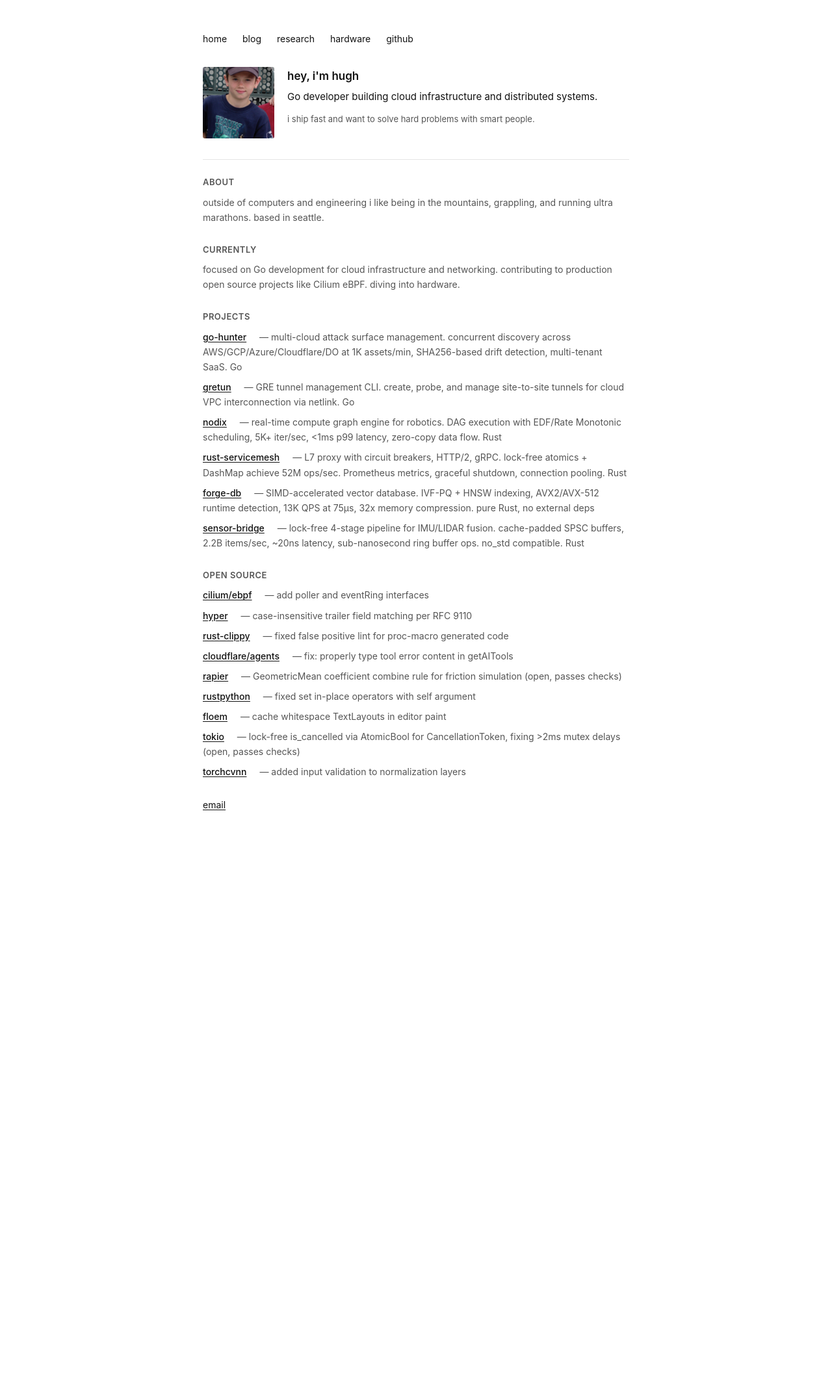
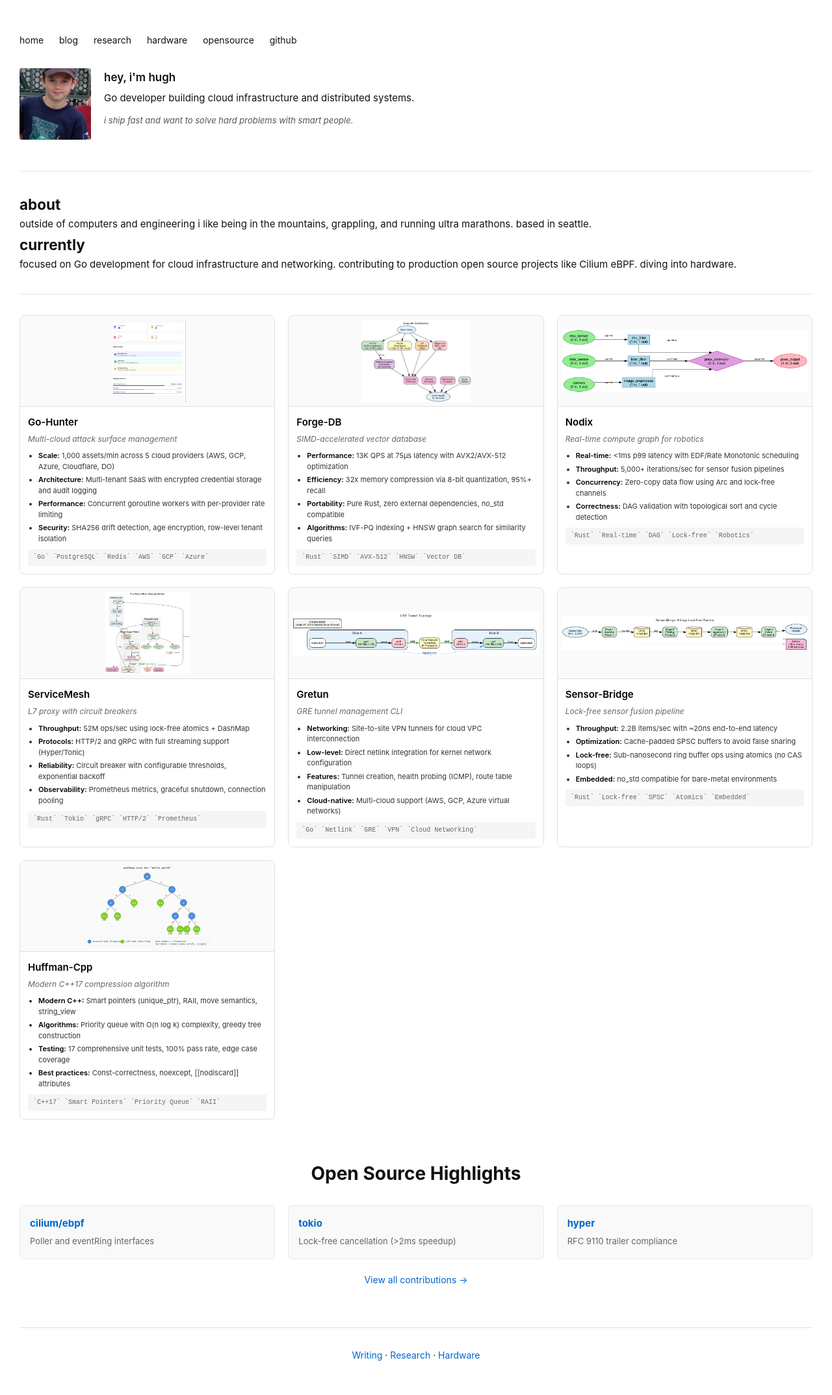
Before and after one commit to HueCodes/HueCodes.github.io, a Jekyll site: the page built from index.md, in a window 1280 px wide. Shown: the whole page at 65% size. Built offline with Jekyll 4.4.1, drawn with Linux system fonts in a browser that asks for light colours; before the commit the page ends 1326 px from its top, so only the background shows below that.

Commit message:
Launch new grid homepage with 4-column projects, about sections, and opensource nav

```diff
--- a/index.md
+++ b/index.md
@@ -1,5 +1,5 @@
 ---
-layout: default
+layout: grid
 title: home
 ---
 
@@ -8,6 +8,7 @@ title: home
   <a href="/blog">blog</a>
   <a href="/research">research</a>
   <a href="/hardware">hardware</a>
+  <a href="/opensource">opensource</a>
   <a href="https://github.com/HueCodes">github</a>
 </nav>
 
@@ -34,76 +35,148 @@ title: home
   <p>focused on Go development for cloud infrastructure and networking. contributing to production open source projects like Cilium eBPF. diving into hardware.</p>
 </div>
 
-<div class="section">
-  <h2>projects</h2>
-  <div class="project">
-    <a href="https://github.com/HueCodes/Go-Hunter">go-hunter</a>
-    <span>multi-cloud attack surface management. concurrent discovery across AWS/GCP/Azure/Cloudflare/DO at 1K assets/min, SHA256-based drift detection, multi-tenant SaaS. Go</span>
-  </div>
-  <div class="project">
-    <a href="https://github.com/HueCodes/gretun">gretun</a>
-    <span>GRE tunnel management CLI. create, probe, and manage site-to-site tunnels for cloud VPC interconnection via netlink. Go</span>
-  </div>
-  <div class="project">
-    <a href="https://github.com/HueCodes/nodix">nodix</a>
-    <span>real-time compute graph engine for robotics. DAG execution with EDF/Rate Monotonic scheduling, 5K+ iter/sec, <1ms p99 latency, zero-copy data flow. Rust</span>
-  </div>
-  <div class="project">
-    <a href="https://github.com/HueCodes/Rust-ServiceMesh">rust-servicemesh</a>
-    <span>L7 proxy with circuit breakers, HTTP/2, gRPC. lock-free atomics + DashMap achieve 52M ops/sec. Prometheus metrics, graceful shutdown, connection pooling. Rust</span>
-  </div>
-  <div class="project">
-    <a href="https://github.com/HueCodes/forge-db">forge-db</a>
-    <span>SIMD-accelerated vector database. IVF-PQ + HNSW indexing, AVX2/AVX-512 runtime detection, 13K QPS at 75µs, 32x memory compression. pure Rust, no external deps</span>
-  </div>
-  <div class="project">
-    <a href="https://github.com/HueCodes/Sensor-Bridge">sensor-bridge</a>
-    <span>lock-free 4-stage pipeline for IMU/LIDAR fusion. cache-padded SPSC buffers, 2.2B items/sec, ~20ns latency, sub-nanosecond ring buffer ops. no_std compatible. Rust</span>
-  </div>
+<hr class="divider">
+
+<div class="grid-portfolio">
+
+  <!-- Projects -->
+  <section class="projects-grid">
+    <!-- Go-Hunter -->
+    <article class="project-card">
+      <img src="/assets/images/projects/go-hunter-dashboard.png" alt="Go-Hunter">
+      <div class="card-content">
+        <h3><a href="https://github.com/HueCodes/Go-Hunter">Go-Hunter</a></h3>
+        <p class="tagline">Multi-cloud attack surface management</p>
+        <ul>
+          <li><strong>Scale:</strong> 1,000 assets/min across 5 cloud providers (AWS, GCP, Azure, Cloudflare, DO)</li>
+          <li><strong>Architecture:</strong> Multi-tenant SaaS with encrypted credential storage and audit logging</li>
+          <li><strong>Performance:</strong> Concurrent goroutine workers with per-provider rate limiting</li>
+          <li><strong>Security:</strong> SHA256 drift detection, age encryption, row-level tenant isolation</li>
+        </ul>
+        <p class="tech">`Go` `PostgreSQL` `Redis` `AWS` `GCP` `Azure`</p>
+      </div>
+    </article>
+
+    <!-- Forge-DB -->
+    <article class="project-card">
+      <img src="/assets/images/projects/forge-db-architecture.png" alt="Forge-DB">
+      <div class="card-content">
+        <h3><a href="https://github.com/HueCodes/forge-db">Forge-DB</a></h3>
+        <p class="tagline">SIMD-accelerated vector database</p>
+        <ul>
+          <li><strong>Performance:</strong> 13K QPS at 75µs latency with AVX2/AVX-512 optimization</li>
+          <li><strong>Efficiency:</strong> 32x memory compression via 8-bit quantization, 95%+ recall</li>
+          <li><strong>Portability:</strong> Pure Rust, zero external dependencies, no_std compatible</li>
+          <li><strong>Algorithms:</strong> IVF-PQ indexing + HNSW graph search for similarity queries</li>
+        </ul>
+        <p class="tech">`Rust` `SIMD` `AVX-512` `HNSW` `Vector DB`</p>
+      </div>
+    </article>
+
+    <!-- Nodix -->
+    <article class="project-card">
+      <img src="/assets/images/projects/nodix-sensor-fusion.png" alt="Nodix">
+      <div class="card-content">
+        <h3><a href="https://github.com/HueCodes/nodix">Nodix</a></h3>
+        <p class="tagline">Real-time compute graph for robotics</p>
+        <ul>
+          <li><strong>Real-time:</strong> <1ms p99 latency with EDF/Rate Monotonic scheduling</li>
+          <li><strong>Throughput:</strong> 5,000+ iterations/sec for sensor fusion pipelines</li>
+          <li><strong>Concurrency:</strong> Zero-copy data flow using Arc and lock-free channels</li>
+          <li><strong>Correctness:</strong> DAG validation with topological sort and cycle detection</li>
+        </ul>
+        <p class="tech">`Rust` `Real-time` `DAG` `Lock-free` `Robotics`</p>
+      </div>
+    </article>
+
+    <!-- ServiceMesh -->
+    <article class="project-card">
+      <img src="/assets/images/projects/servicemesh-architecture.png" alt="ServiceMesh">
+      <div class="card-content">
+        <h3><a href="https://github.com/HueCodes/Rust-ServiceMesh">ServiceMesh</a></h3>
+        <p class="tagline">L7 proxy with circuit breakers</p>
+        <ul>
+          <li><strong>Throughput:</strong> 52M ops/sec using lock-free atomics + DashMap</li>
+          <li><strong>Protocols:</strong> HTTP/2 and gRPC with full streaming support (Hyper/Tonic)</li>
+          <li><strong>Reliability:</strong> Circuit breaker with configurable thresholds, exponential backoff</li>
+          <li><strong>Observability:</strong> Prometheus metrics, graceful shutdown, connection pooling</li>
+        </ul>
+        <p class="tech">`Rust` `Tokio` `gRPC` `HTTP/2` `Prometheus`</p>
+      </div>
+    </article>
+
+    <!-- Gretun -->
+    <article class="project-card">
+      <img src="/assets/images/projects/gretun-tunnel.png" alt="Gretun">
+      <div class="card-content">
+        <h3><a href="https://github.com/HueCodes/gretun">Gretun</a></h3>
+        <p class="tagline">GRE tunnel management CLI</p>
+        <ul>
+          <li><strong>Networking:</strong> Site-to-site VPN tunnels for cloud VPC interconnection</li>
+          <li><strong>Low-level:</strong> Direct netlink integration for kernel network configuration</li>
+          <li><strong>Features:</strong> Tunnel creation, health probing (ICMP), route table manipulation</li>
+          <li><strong>Cloud-native:</strong> Multi-cloud support (AWS, GCP, Azure virtual networks)</li>
+        </ul>
+        <p class="tech">`Go` `Netlink` `GRE` `VPN` `Cloud Networking`</p>
+      </div>
+    </article>
+
+    <!-- Sensor-Bridge -->
+    <article class="project-card">
+      <img src="/assets/images/projects/sensor-bridge-pipeline.png" alt="Sensor-Bridge">
+      <div class="card-content">
+        <h3><a href="https://github.com/HueCodes/Sensor-Bridge">Sensor-Bridge</a></h3>
+        <p class="tagline">Lock-free sensor fusion pipeline</p>
+        <ul>
+          <li><strong>Throughput:</strong> 2.2B items/sec with ~20ns end-to-end latency</li>
+          <li><strong>Optimization:</strong> Cache-padded SPSC buffers to avoid false sharing</li>
+          <li><strong>Lock-free:</strong> Sub-nanosecond ring buffer ops using atomics (no CAS loops)</li>
+          <li><strong>Embedded:</strong> no_std compatible for bare-metal environments</li>
+        </ul>
+        <p class="tech">`Rust` `Lock-free` `SPSC` `Atomics` `Embedded`</p>
+      </div>
+    </article>
+
+    <!-- Huffman-Cpp -->
+    <article class="project-card">
+      <img src="/assets/images/projects/huffman-tree.svg" alt="Huffman-Cpp">
+      <div class="card-content">
+        <h3><a href="https://github.com/HueCodes/Compression-Algo-Huffman">Huffman-Cpp</a></h3>
+        <p class="tagline">Modern C++17 compression algorithm</p>
+        <ul>
+          <li><strong>Modern C++:</strong> Smart pointers (unique_ptr), RAII, move semantics, string_view</li>
+          <li><strong>Algorithms:</strong> Priority queue with O(n log k) complexity, greedy tree construction</li>
+          <li><strong>Testing:</strong> 17 comprehensive unit tests, 100% pass rate, edge case coverage</li>
+          <li><strong>Best practices:</strong> Const-correctness, noexcept, [[nodiscard]] attributes</li>
+        </ul>
+        <p class="tech">`C++17` `Smart Pointers` `Priority Queue` `RAII`</p>
+      </div>
+    </article>
+  </section>
+
+  <!-- Open Source Highlights -->
+  <section class="oss">
+    <h2>Open Source Highlights</h2>
+    <div class="oss-grid">
+      <div class="oss-item">
+        <a href="https://github.com/cilium/ebpf/pull/1945"><strong>cilium/ebpf</strong></a>
+        <p>Poller and eventRing interfaces</p>
+      </div>
+      <div class="oss-item">
+        <a href="https://github.com/tokio-rs/tokio/pull/7874"><strong>tokio</strong></a>
+        <p>Lock-free cancellation (>2ms speedup)</p>
+      </div>
+      <div class="oss-item">
+        <a href="https://github.com/hyperium/hyper/pull/4011"><strong>hyper</strong></a>
+        <p>RFC 9110 trailer compliance</p>
+      </div>
+    </div>
+    <p style="text-align: center; margin-top: 20px;">
+      <a href="/opensource" style="color: #0066cc; text-decoration: none; font-size: 14px;">View all contributions →</a>
+    </p>
+  </section>
+
+  <footer>
+    <p><a href="/blog">Writing</a> · <a href="/research">Research</a> · <a href="/hardware">Hardware</a></p>
+  </footer>
 </div>
-
-<div class="section">
-  <h2>open source</h2>
-  <div class="project">
-    <a href="https://github.com/cilium/ebpf/pull/1945">cilium/ebpf</a>
-    <span>add poller and eventRing interfaces</span>
-  </div>
-  <div class="project">
-    <a href="https://github.com/hyperium/hyper/pull/4011">hyper</a>
-    <span>case-insensitive trailer field matching per RFC 9110</span>
-  </div>
-  <div class="project">
-    <a href="https://github.com/rust-lang/rust-clippy/pull/16402">rust-clippy</a>
-    <span>fixed false positive lint for proc-macro generated code</span>
-  </div>
-  <div class="project">
-    <a href="https://github.com/cloudflare/agents/pull/781">cloudflare/agents</a>
-    <span>fix: properly type tool error content in getAITools</span>
-  </div>
-  <div class="project">
-    <a href="https://github.com/dimforge/rapier/pull/806">rapier</a>
-    <span>GeometricMean coefficient combine rule for friction simulation (open, passes checks)</span>
-  </div>
-  <div class="project">
-    <a href="https://github.com/RustPython/RustPython/pull/6661">rustpython</a>
-    <span>fixed set in-place operators with self argument</span>
-  </div>
-  <div class="project">
-    <a href="https://github.com/lapce/floem/pull/1025">floem</a>
-    <span>cache whitespace TextLayouts in editor paint</span>
-  </div>
-  <div class="project">
-    <a href="https://github.com/tokio-rs/tokio/pull/7874">tokio</a>
-    <span>lock-free is_cancelled via AtomicBool for CancellationToken, fixing >2ms mutex delays (open, passes checks)</span>
-  </div>
-  <div class="project">
-    <a href="https://github.com/jeremyfix/torchcvnn/pull/47">torchcvnn</a>
-    <span>added input validation to normalization layers</span>
-  </div>
-</div>
-
-<div class="section">
-  <p class="links">
-    <a href="mailto:huecodes@proton.me">email</a>
-  </p>
-</div>
```
